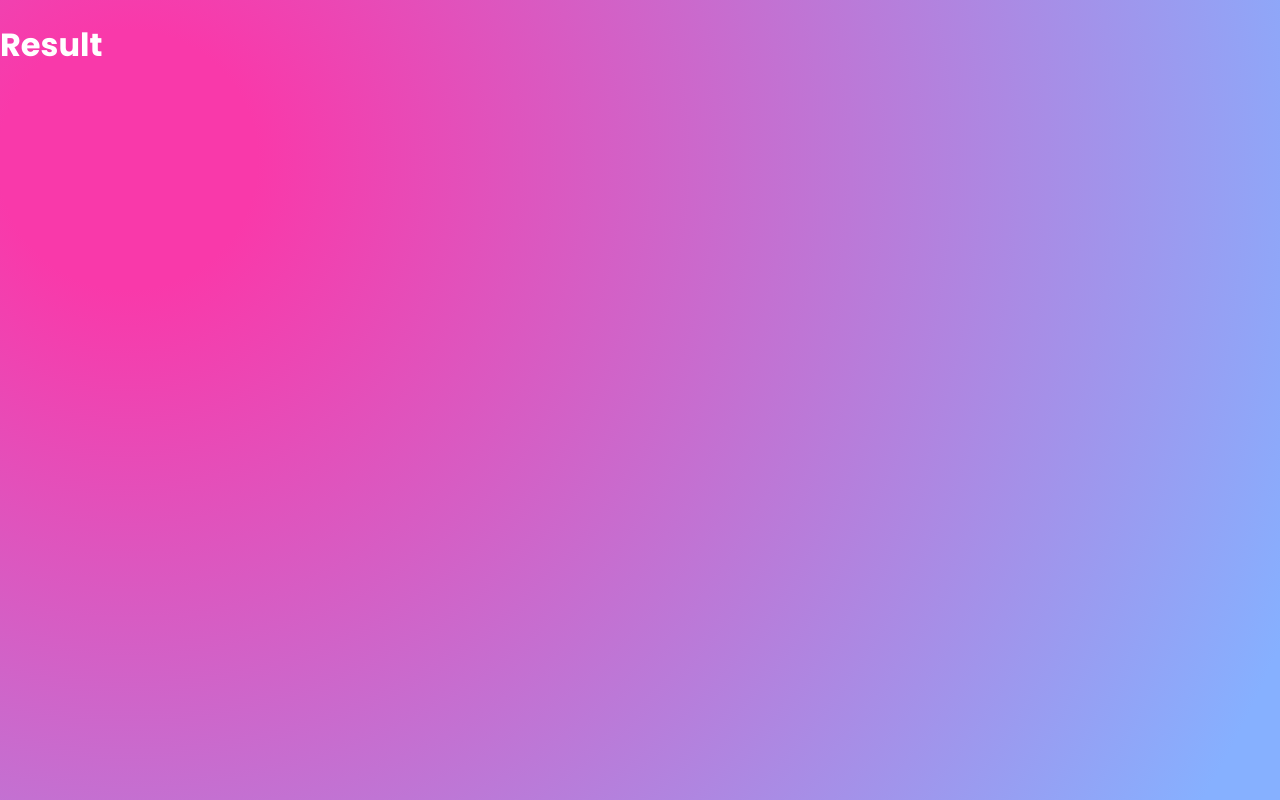
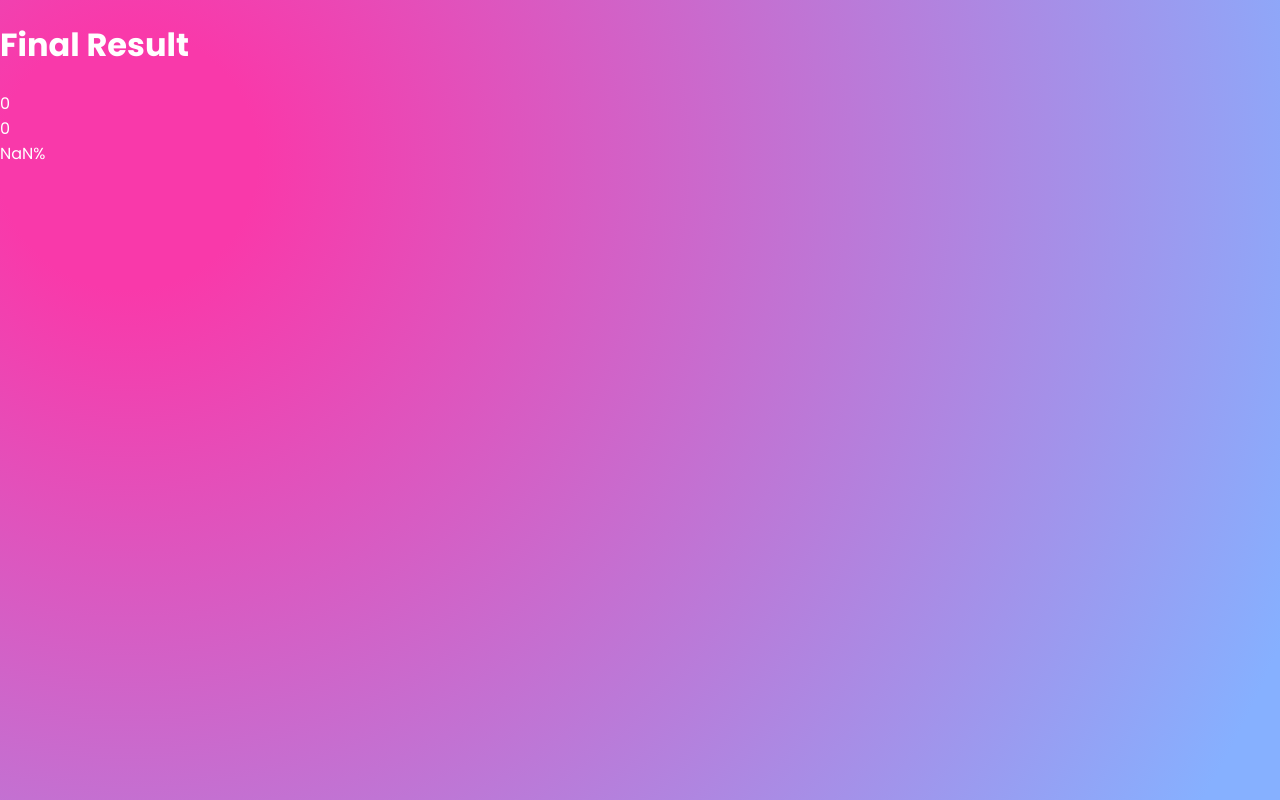
Before and after one commit to gabrielDpadua21/quizz-programmer, a Next.js app: page /result in a window 1280 px wide. Built offline with nearby package versions, Linux system fonts and the light colour scheme.

Commit message:
feat: result component

```diff
--- a/src/components/Timer.tsx
+++ b/src/components/Timer.tsx
@@ -12,7 +12,7 @@ interface TimerProps {
 const Timer: React.FC<TimerProps> = (props: TimerProps) => {
     return (
         <div className={styles.times}>
-            <CountdownCircleTimer
+            {/* <CountdownCircleTimer
                 duration={props.duration}
                 size={120}
                 isPlaying
@@ -21,7 +21,7 @@ const Timer: React.FC<TimerProps> = (props: TimerProps) => {
                 colorsTime={[5, 2, 0]}
             >
                 {({ remainingTime }) => <div>{remainingTime}</div>}
-            </CountdownCircleTimer>
+            </CountdownCircleTimer> */}
         </div>
     )
 }
--- a/src/pages/result.tsx
+++ b/src/pages/result.tsx
@@ -1,9 +1,25 @@
-
+import styles from "../styles/Result.module.css";
+import { useRouter } from "next/router";
 
 const Result: React.FC = () => {
+    const router = useRouter();
+
+    const total = +router.query.total | 0;
+    const correct = +router.query.correct | 0;
+    const percent = Math.round((correct / total) * 100);
+
     return (
-        <div>
-            <h1>Result</h1>
+        <div className={styles.result}>
+            <h1>Final Result</h1>
+            <span>
+                {total}
+            </span>
+            <span>
+                {correct}
+            </span>
+            <span>
+                {percent}%
+            </span>
         </div>
     );
 }
--- /dev/null
+++ b/src/styles/Result.module.css
@@ -0,0 +1,4 @@
+.result {
+    display: flex;
+    flex-direction: column;
+}
```
